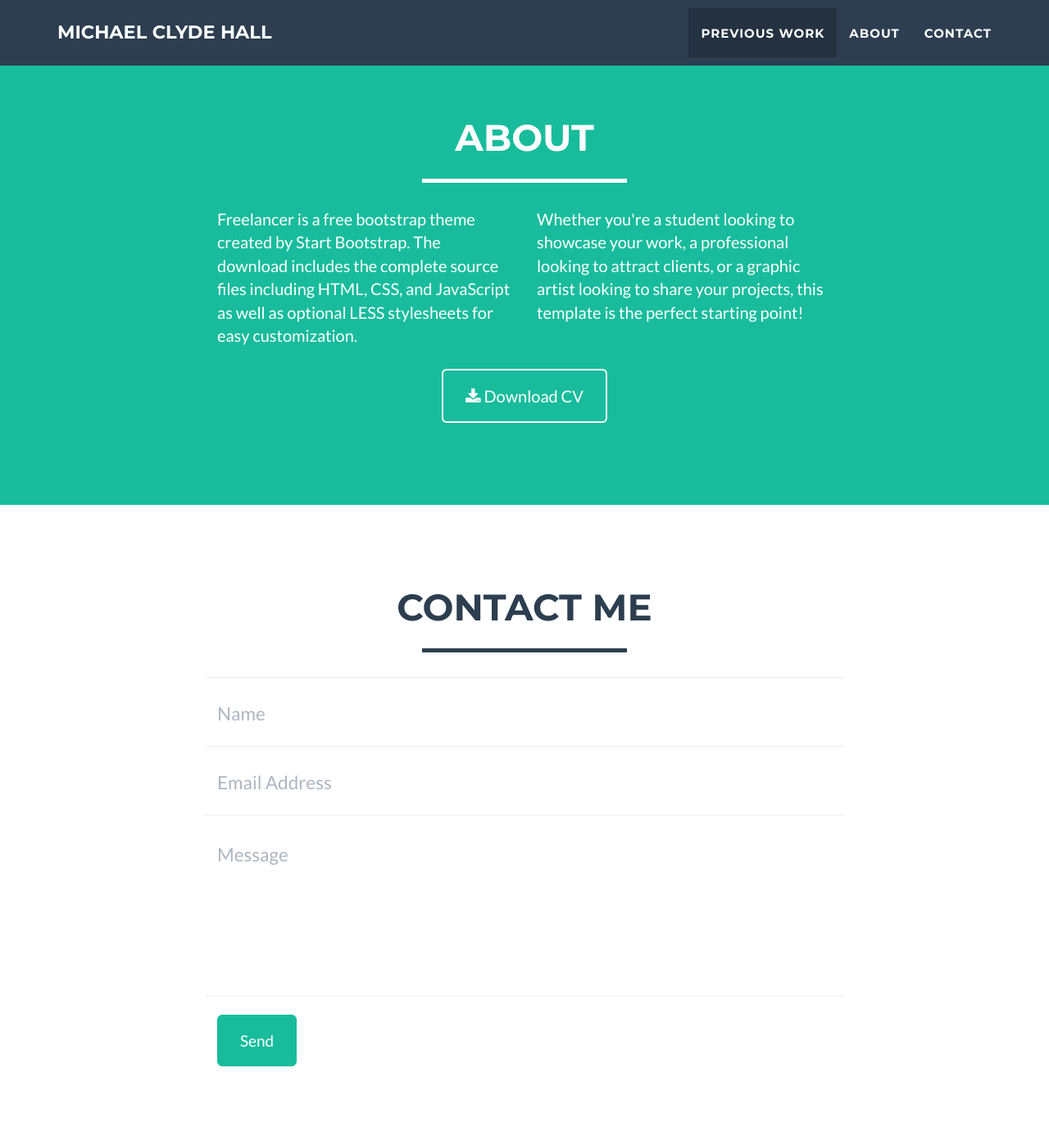
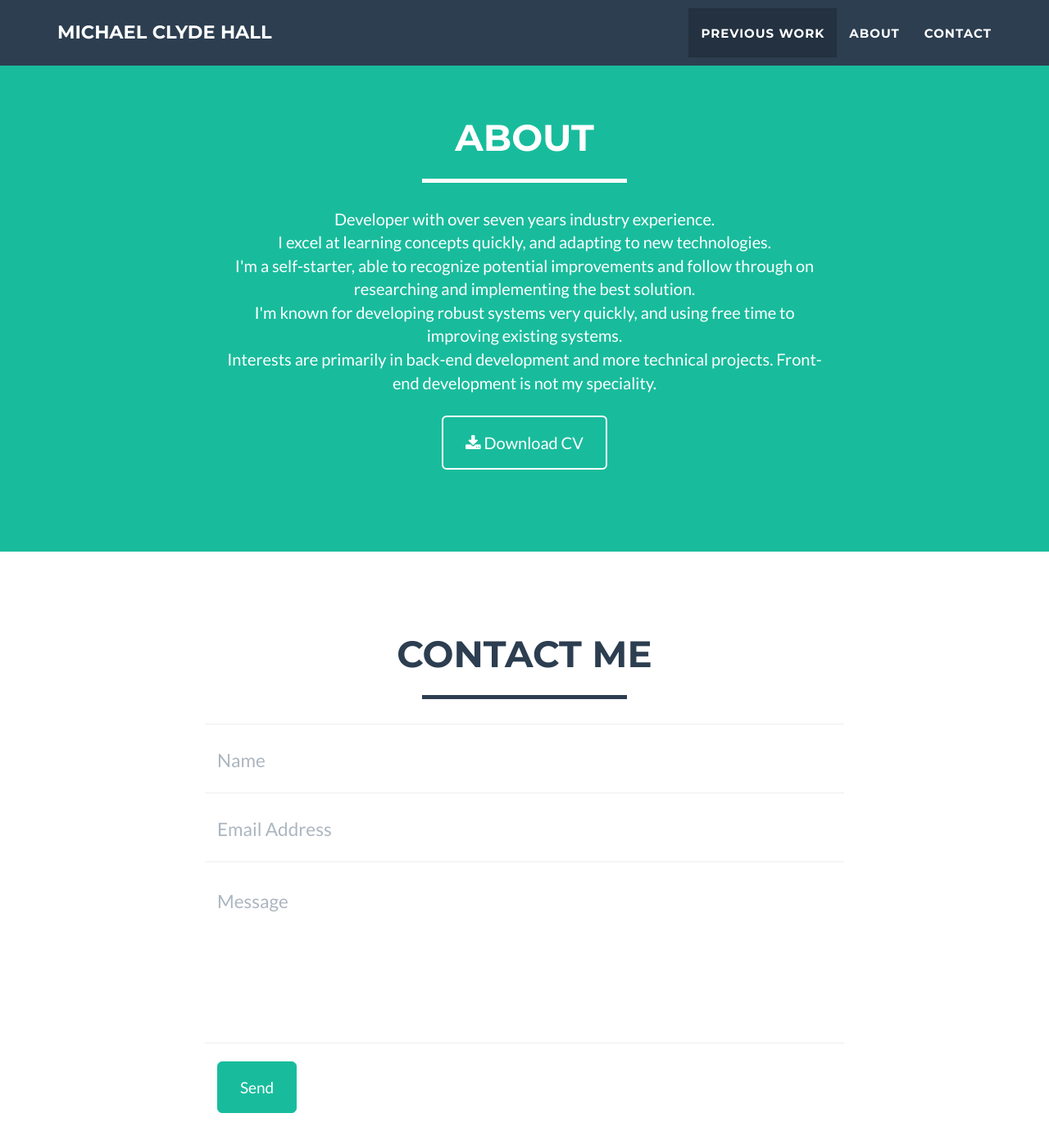
Before and after one commit to mchall/mchall.github.io, a Jekyll site: the page built from index.html, in a window 1280 px wide and 1400 px high, scrolled down 1690 px. Shown: the top 1397 px of the window at 82% size. Built offline with Jekyll 4.4.1, drawn with Linux system fonts in a browser that asks for light colours.

Commit message:
About details

```diff
--- a/_includes/about.html
+++ b/_includes/about.html
@@ -8,11 +8,8 @@
                 </div>
             </div>
             <div class="row">
-                <div class="col-lg-4 col-lg-offset-2">
-                    <p>Freelancer is a free bootstrap theme created by Start Bootstrap. The download includes the complete source files including HTML, CSS, and JavaScript as well as optional LESS stylesheets for easy customization.</p>
-                </div>
-                <div class="col-lg-4">
-                    <p>Whether you're a student looking to showcase your work, a professional looking to attract clients, or a graphic artist looking to share your projects, this template is the perfect starting point! </p>
+                <div class="col-lg-8 col-lg-offset-2 about-text">
+                    <p>Developer with over seven years industry experience.<br/>I excel at learning concepts quickly, and adapting to new technologies.<br/>I'm a self-starter, able to recognize potential improvements and follow through on researching and implementing the best solution.<br/>I'm known for developing robust systems very quickly, and using free time to improving existing systems.<br/>Interests are primarily in back-end development and more technical projects. Front-end development is not my speciality.</p>
                 </div>
                 <div class="col-lg-8 col-lg-offset-2 text-center">
                     <a href="/cv/CV - Michael Clyde Hall.docx" class="btn btn-lg btn-outline">
--- a/_includes/css/main.css
+++ b/_includes/css/main.css
@@ -452,3 +452,7 @@ footer .footer-below {
 .navbar-nav>.active>a {
     background-color: #{{ site.color.secondary-dark }} !important;
 }
+
+.about-text {
+	text-align: center;
+}
```
